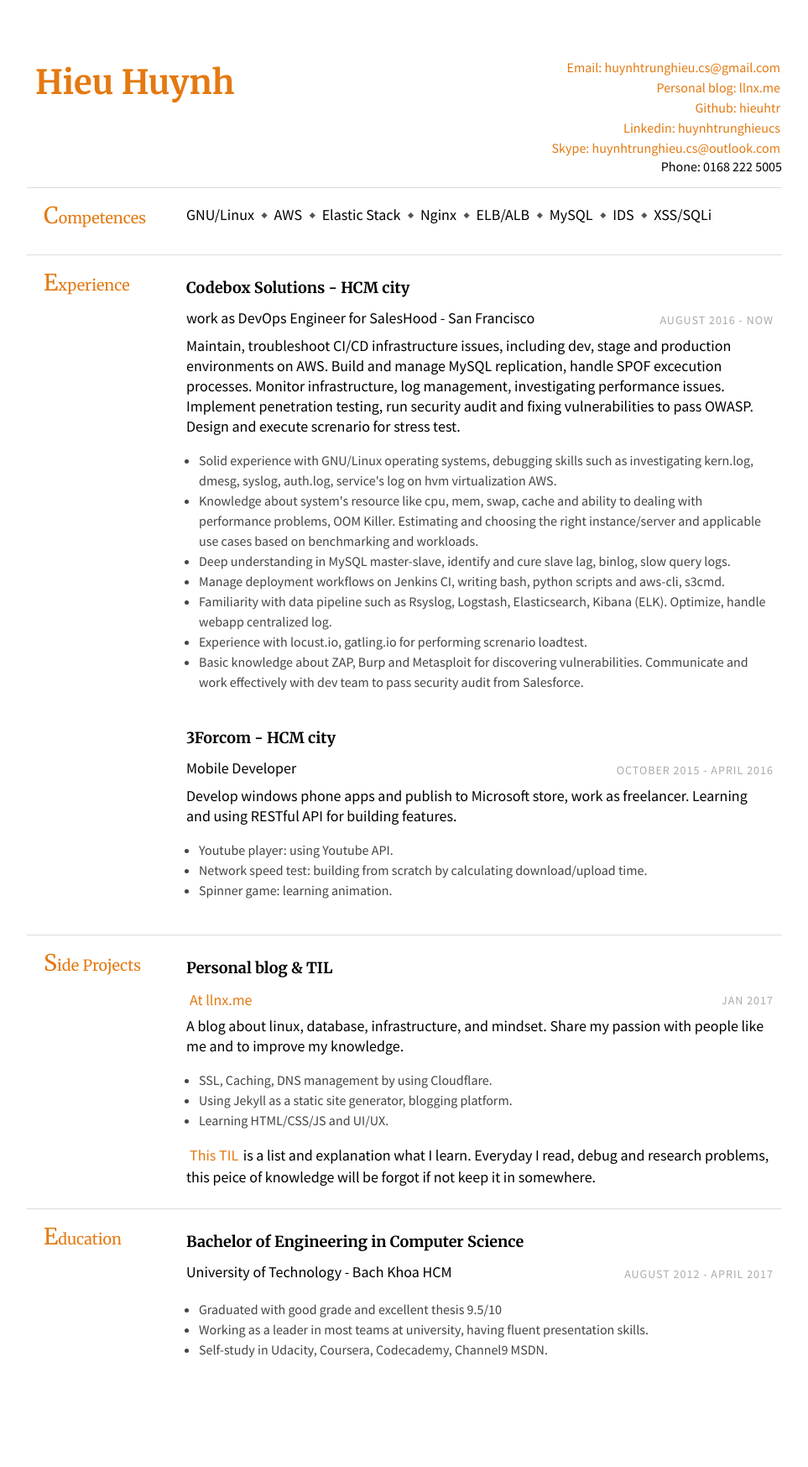
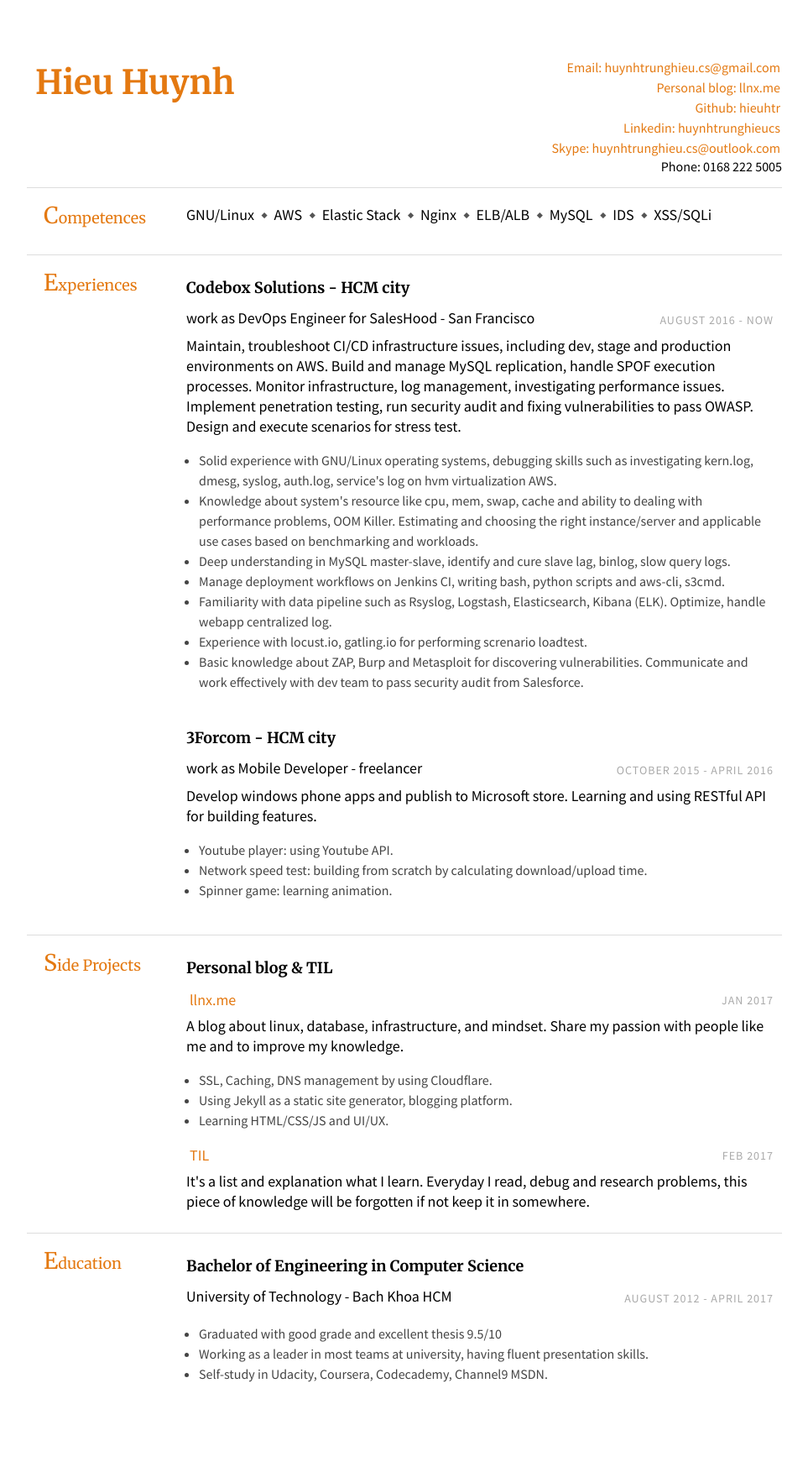
Before and after one commit to duykhang68/duykhang68.github.io, a Jekyll site: the page hireme.html, which Jekyll copies as it is, in a window 1280 px wide. Shown: the whole page at 84% size, without its empty margins (158-1121 px from the left). Built offline with Jekyll 4.4.1, drawn with Linux system fonts in a browser that asks for light colours; before the commit the page ends 1718 px from its top, so only the background shows below that.

Commit message:
final resume

```diff
--- a/hireme.html
+++ b/hireme.html
@@ -32,7 +32,7 @@
                 </div>
             </div>
             <div class="section row">
-                <h2 class="col">Experience</h2>
+                <h2 class="col">Experiences</h2>
                 <div class="section-text col-right">
                     <div class="row">
                         <div class="col">
@@ -44,9 +44,9 @@
                         <div class="col-right light">August 2016 - Now</div>
                     </div>
                     <div> Maintain, troubleshoot CI/CD infrastructure issues, including dev, stage and production environments on AWS.
-                          Build and manage MySQL replication, handle SPOF excecution processes.
+                          Build and manage MySQL replication, handle SPOF execution processes.
                           Monitor infrastructure, log management, investigating performance issues. Implement penetration testing, run security audit and fixing vulnerabilities to pass OWASP.
-                          Design and execute screnario for stress test.
+                          Design and execute scenarios for stress test.
                     </div>
                     <ul class="desc">
                         <li>Solid experience with GNU/Linux operating systems, debugging skills such as investigating kern.log, dmesg, syslog, auth.log, service's log on hvm virtualization AWS.</li>
@@ -65,10 +65,10 @@
                         </div>
                     </div>
                     <div class="row subsection">
-                        <div class="emph col">Mobile Developer</div>
+                        <div class="emph col">work as Mobile Developer - freelancer</div>
                         <div class="col-right light">October 2015 - April 2016</div>
                     </div>
-                    <div>Develop windows phone apps and publish to Microsoft store, work as freelancer. Learning and using RESTful API for building features.
+                    <div>Develop windows phone apps and publish to Microsoft store. Learning and using RESTful API for building features.
                     </div>
                     <ul class="desc">
                         <li>Youtube player: using Youtube API.</li>
@@ -87,7 +87,7 @@
                         </div>
                     </div>
                     <div class="row subsection">
-                        <div class="emph col"><a href="http://llnx.me">At llnx.me</a></div>
+                        <div class="emph col"><a href="http://llnx.me">llnx.me</a></div>
                         <div class="col-right light">Jan 2017</div>
                     </div>
                     <div>A blog about linux, database, infrastructure, and mindset. Share my passion with people like me and to improve my knowledge.
@@ -97,7 +97,11 @@
                         <li>Using Jekyll as a static site generator, blogging platform.</li>
                         <li>Learning HTML/CSS/JS and UI/UX.</li>
                     </ul>
-                    <div><a href="https://github.com/hieuhtr/Blog/issues">This TIL</a> is a list and explanation what I learn. Everyday I read, debug and research problems, this peice of knowledge will be forgot if not keep it in somewhere.
+                    <div class="row subsection">
+                        <div class="emph col"><a href="https://github.com/hieuhtr/Blog/issues">TIL</a></div>
+                        <div class="col-right light">Feb 2017</div>
+                    </div>
+                    <div>It's a list and explanation what I learn. Everyday I read, debug and research problems, this piece of knowledge will be forgotten if not keep it in somewhere.
                     </div>
                 </div>
             </div>
```
Also changed, not shown: 2 other files.
